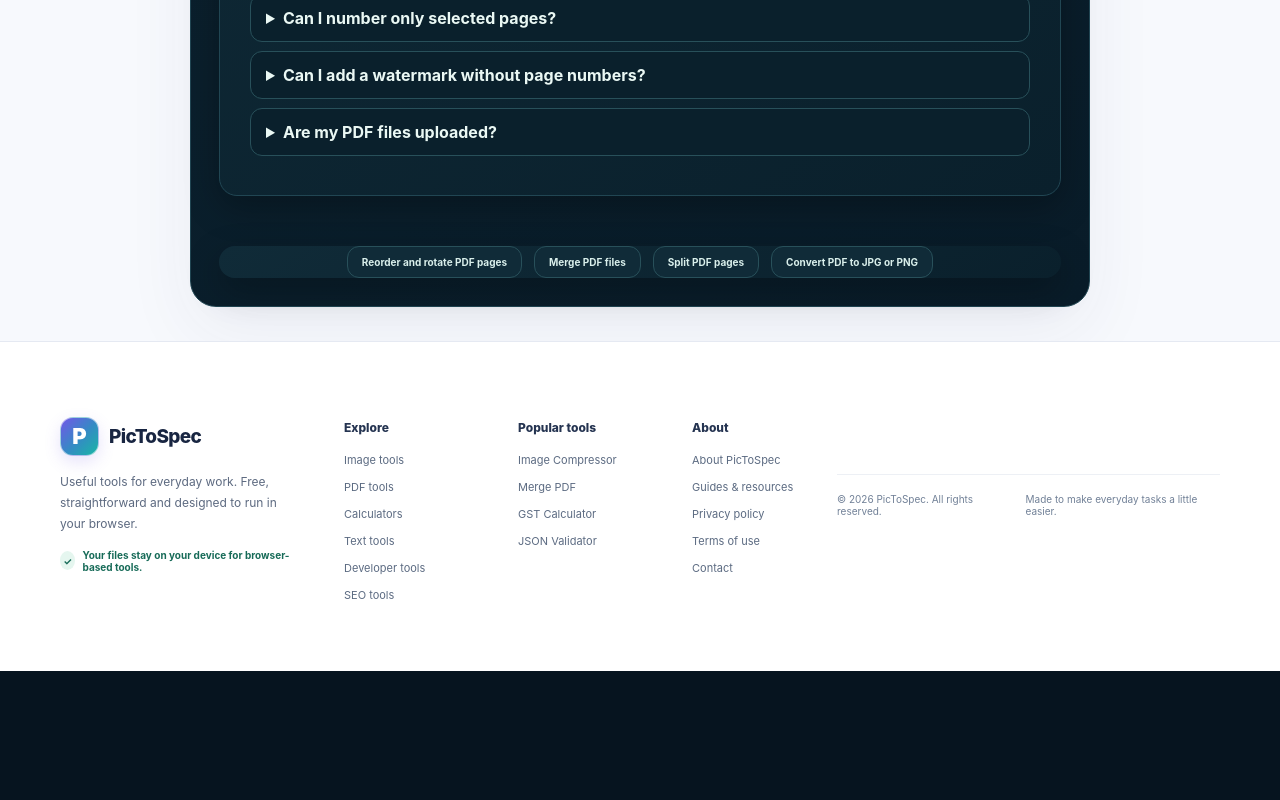
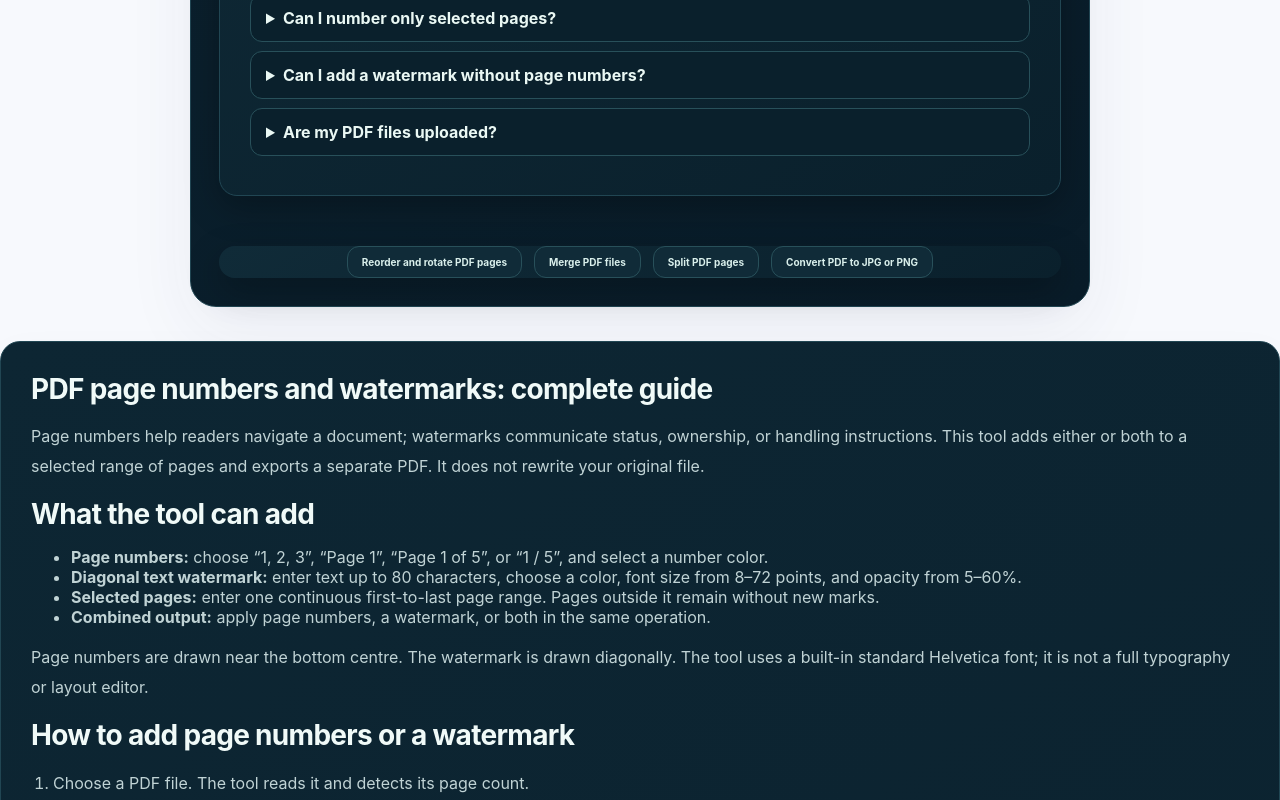
Before and after one commit to ya6331856-cpu/pic-to-spec, a Next.js app: page /pdf-page-numbers-watermark in a window 1280 px wide. Shown: the part 2000-2800 px from the top of the page. Before the commit the page ends 2671 px from the top, so only its background shows below. Built offline with nearby package versions, Linux system fonts and the light colour scheme; no server answers.

Commit message:
Integrate comprehensive PDF stamping guide

```diff
--- a/app/pdf-page-numbers-watermark/page.tsx
+++ b/app/pdf-page-numbers-watermark/page.tsx
@@ -1,5 +1,6 @@
 import type { Metadata } from "next";
 import PdfPageNumbersWatermarkTool from "@/components/PdfPageNumbersWatermarkTool";
+import PdfPageNumbersWatermarkGuide from "@/components/PdfPageNumbersWatermarkGuide";
 import ToolStructuredData from "@/components/ToolStructuredData";
 
 export const metadata: Metadata = {
@@ -41,6 +42,7 @@ export default function Page() {
         ]}
       />
       <PdfPageNumbersWatermarkTool />
+      <PdfPageNumbersWatermarkGuide />
     </>
   );
 }
```
